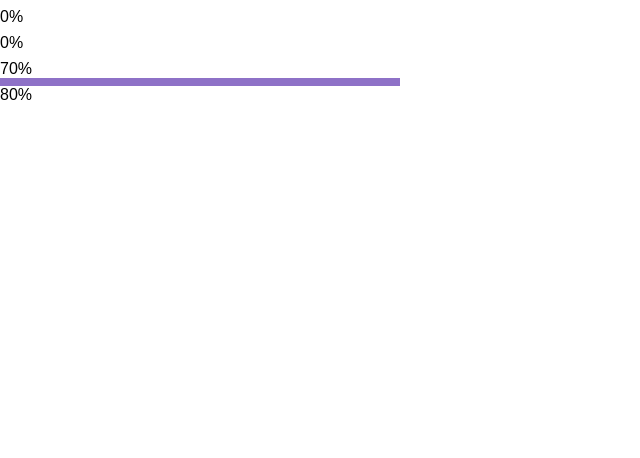
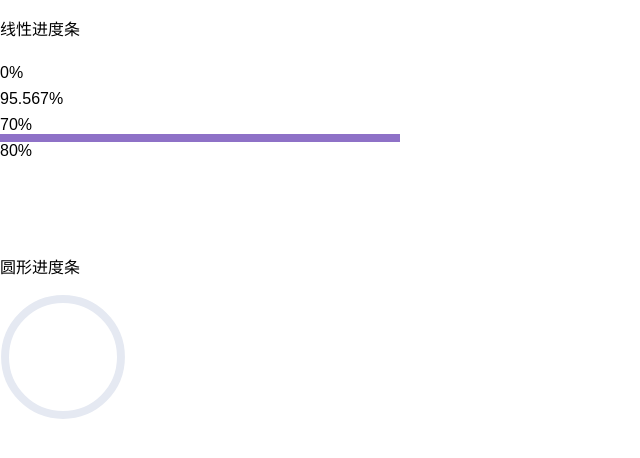
Before and after one commit to ElonXun/rc-element, a React app: page / in a window 1280 px wide. Shown: the top 458 px of the page, without its empty margins (0-640 px from the left). Built offline with nearby package versions, Linux system fonts and the light colour scheme; the HTML template or start-up script is replaced by a standard one.

Commit message:
修改progress组件

```diff
--- a/src/components/progress/demo/progressDemo.tsx
+++ b/src/components/progress/demo/progressDemo.tsx
@@ -17,12 +17,19 @@ class TagDemo extends React.Component<{}, {}> {
         return (
             <div className="App">
                 <div style={{ width: '500px' }}>
+                    <p>线性进度条</p>
                     <Progress />
-                    <Progress percentage={0} />
-                    <Progress percentage={70} />
+                    <Progress percentage={95.567} />
+                    <Progress percentage={70} status="active" />
                     <Progress percentage={80} color="#8e71c7" />
+                    <Progress percentage={80} status="success" showInfo={false} />
                     <Progress percentage={100} status="success" />
                     <Progress percentage={50} status="exception" />
+                </div>
+                <br />
+                <div style={{ width: '500px' }}>
+                    <p>圆形进度条</p>
+                    <Progress type={"circle"} percentage={0} />
                 </div>
             </div>
         );
--- a/src/components/progress/src/progress.css
+++ b/src/components/progress/src/progress.css
@@ -13,6 +13,10 @@ div.rc-el-progress-circle,
 div.rc-el-progress-line {
     /* margin-right: 8px; */
     margin-bottom: 8px;
+}
+
+.rc-el-progress-circle {
+    display: inline-block;
 }
 
 .rc-el-progress-line {
@@ -107,3 +111,39 @@ div.rc-el-progress-line {
     content: "×";
     color: #ffffff;
 }
+
+.rc-el-progress-success .rc-el-progress-bg {
+    background-color: #67c23a;
+}
+
+.rc-el-progress-exception .rc-el-progress-bg {
+    background-color: #f56c6c;
+}
+
+.rc-el-progress-active .rc-el-progress-bg::before {
+    content: "";
+    opacity: 0;
+    position: absolute;
+    top: 0;
+    left: 0;
+    right: 0;
+    bottom: 0;
+    background: #ffffff;
+    border-radius: 10px;
+    animation: progressActive 2.4s ease-in-out infinite;
+}
+
+@keyframes progressActive {
+    0% {
+        opacity: 0.1;
+        width: 0;
+    }
+    20% {
+        opacity: 0.5;
+        width: 0;
+    }
+    100% {
+        opacity: 0;
+        width: 100%;
+    }
+}
--- a/src/components/progress/src/progress.tsx
+++ b/src/components/progress/src/progress.tsx
@@ -17,6 +17,7 @@ export interface IProgressProps {
     percentage?: number;
     status?: 'success' | 'active' | 'exception';
     color?: string;
+    circleWidth?: number;
     style?: React.CSSProperties;
     tagKey?: string;
 }
@@ -36,8 +37,10 @@ const validProgress = (progress: number | undefined) => {
 
 export default class Tag extends React.Component<IProgressProps, {}> {
     public static defaultProps = {
+        circleWidth: 126, // 环形进度条画布宽度
         percentage: 0,
         showInfo: true,
+        strokeWidth: 8,  // 进度条高度
         type: 'line' as ProgressType,
     }
     constructor(props: IProgressProps) {
@@ -57,21 +60,26 @@ export default class Tag extends React.Component<IProgressProps, {}> {
     //     return /(medium|small|mini)/gi.test(size)
     // }
 
+    public relativeStrokeWidth(strokeWidth: number, width: number): string {
+        return (strokeWidth / width * 100).toFixed(1);
+    }
+
     public render() {
-        const { type, showInfo, percentage, color, status } = this.props;
+        const { type, showInfo, percentage, color, status, strokeWidth, circleWidth } = this.props;
         let progress;
         let progressInfo;
         const textFormatter = (percentNumber: number) => (`${percentNumber}%`);
+        const progressStatus = percentage && percentage >= 100 ? 'success' : status;
         const statusIconClassNames = classNames('rc-el-icon-progress',
-            { [`rc-el-icon-progress-circle-${status}`]: status === 'success' || status === 'exception' }
+            { [`rc-el-icon-progress-circle-${progressStatus}`]: progressStatus === 'success' || progressStatus === 'exception' }
         );
         if (showInfo) {
             let text;
-            if (status !== 'success' && status !== 'exception') {
+            if (progressStatus !== 'success' && progressStatus !== 'exception') {
                 text = textFormatter(validProgress(percentage));
-            } else if (status === 'success') {
+            } else if (progressStatus === 'success') {
                 text = <i className={statusIconClassNames} />
-            } else if (status === 'exception') {
+            } else if (progressStatus === 'exception') {
                 text = <i className={statusIconClassNames} />
             }
             progressInfo = <span className={`rc-el-progress-text`}>{text}</span>;
@@ -79,7 +87,7 @@ export default class Tag extends React.Component<IProgressProps, {}> {
         if (type === 'line') {
             const percentStyle = {
                 background: color,
-                height: '8px',
+                height: `${strokeWidth}px`,
                 width: `${validProgress(percentage)}%`,
             };
             progress = (
@@ -93,12 +101,31 @@ export default class Tag extends React.Component<IProgressProps, {}> {
                     {progressInfo}
                 </div>
             );
+        } else if (type === 'circle') {
+            const relativeStrokeWidth = this.relativeStrokeWidth(strokeWidth || 8, circleWidth || 126);
+            const radius = parseInt((50 - parseFloat(relativeStrokeWidth) / 2) + '', 10);
+            const trackPath = `M 50 50 m 0 -${radius} a ${radius} ${radius} 0 1 1 0 ${radius * 2} a ${radius} ${radius} 0 1 1 0 -${radius * 2}`
+            const circleStyle = {
+                height: `${circleWidth}px`,
+                width: `${circleWidth}px`,
+            }
+            progress = (
+                <div style={circleStyle}>
+                    <svg viewBox="0 0 100 100">
+                        <path className="el-progress-circle__track"
+                            d={trackPath} stroke="#e5e9f2"
+                            strokeWidth={relativeStrokeWidth}
+                            fill="none" />
+                        {/* <path class="el-progress-circle__path" :d="trackPath" stroke-linecap="round" :stroke="stroke" :stroke-width="relativeStrokeWidth" fill="none" : style="circlePathStyle"></path> */}
+                    </svg>
+                </div>
+            );
         }
 
         const classString = classNames('rc-el-progress', {
             [`rc-el-progress-${type === 'dashboard' && 'circle' || type}`]: true,
             // [`${prefixCls}-${type === 'dashboard' && 'circle' || type}`]: true,
-            // [`${prefixCls}-status-${progressStatus}`]: true,
+            [`rc-el-progress-${progressStatus}`]: !!progressStatus,
             [`rc-el-progress-show-info`]: showInfo,
             // [`${prefixCls}-${size}`]: size,
         });
```
